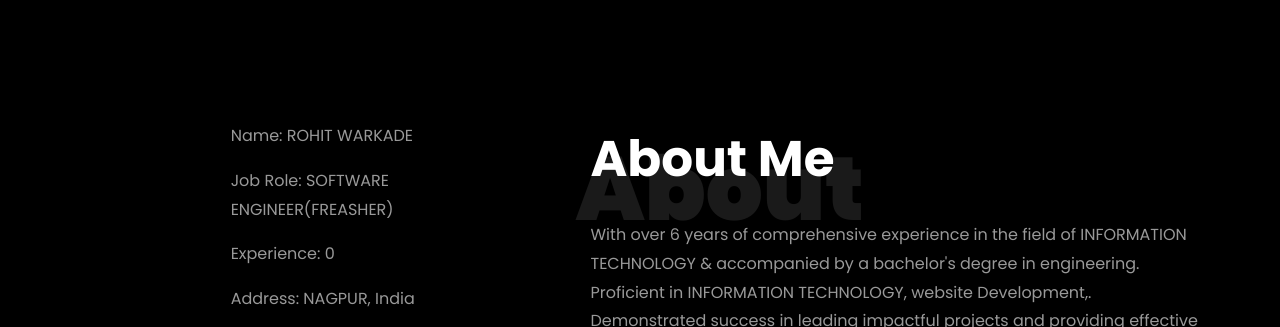
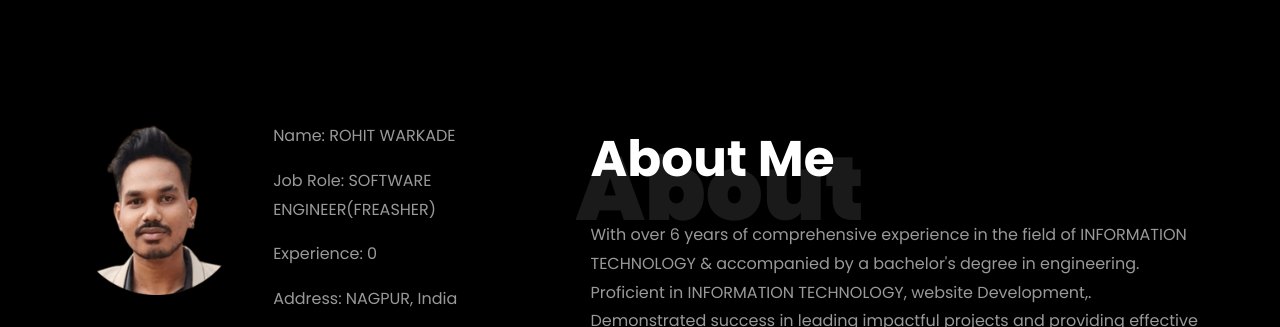
Before and after one commit to rohitwarkade/rohitwarkade.github.io, a plain HTML site: page index.html in a window 1280 px wide. Shown: the part 740-1067 px from the top of the page. Drawn offline with Linux system fonts and the light colour scheme; animation ran at ten frames a second; files whose address does not match are found by name.

Commit message:
Update index.html

```diff
--- a/index.html
+++ b/index.html
@@ -216,7 +216,7 @@
 									<div class="col-sm-6 col-md-5">
 									  <div class="about-img">
 										<!--<img src="images/about-me.png" class="img-fluid rounded b-shadow-a" alt="">-->
-										<img src="(images/new.png)" class="img-fluid rounded b-shadow-a" alt="">
+										<img src="images/SLOW.png" class="img-fluid rounded b-shadow-a" alt="">
 									  </div>
 									</div>
 									<!-- Details next to profile image -->
```
